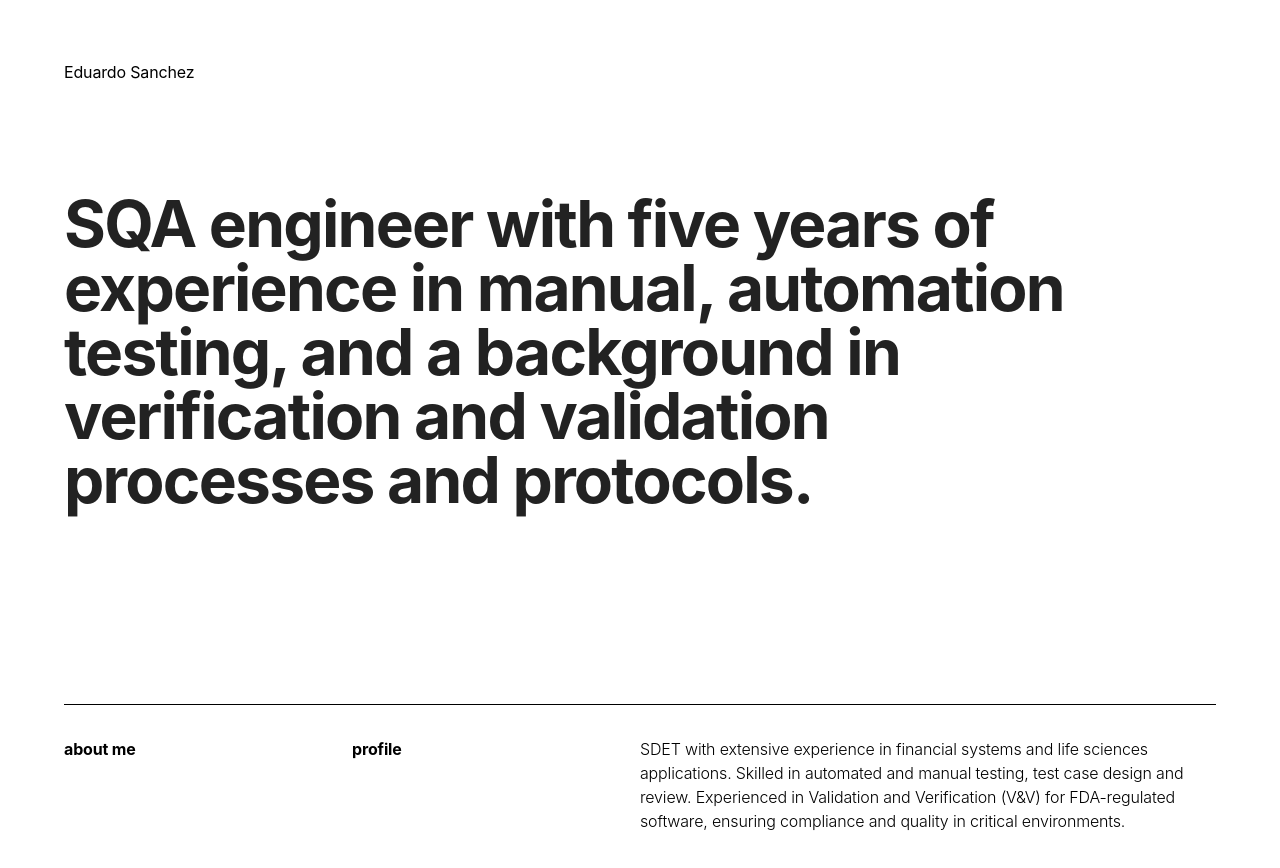
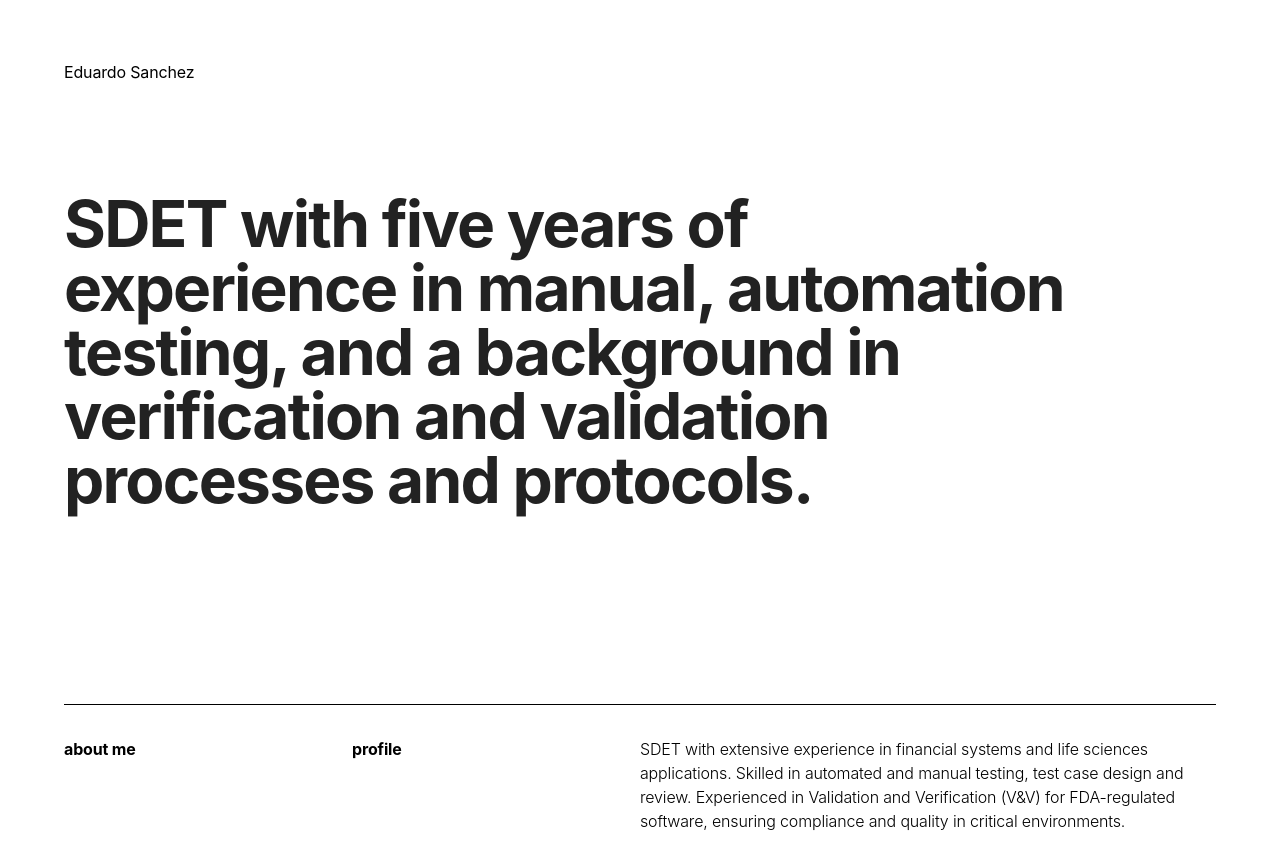
Before and after one commit to eduxsan/eduxsan, a plain HTML site: page index.html in a window 1280 px wide. Shown: the top 868 px of the page. Drawn offline with Linux system fonts and the light colour scheme.

Commit message:
Update job title in header from SQA Engineer to SDET for accuracy

```diff
--- a/index.html
+++ b/index.html
@@ -897,7 +897,7 @@
       // Get the existing element with id 'yoe'
       const header = document.getElementById("header");
 
-      header.innerHTML = '<span class="name">Eduardo Sanchez </span><span class="sr-only">is a </span><abbr>SQA</abbr> engineer with ' + elapsedYearsInWords + ' years of experience in manual, automation testing, and a background in verification and validation processes and protocols.'
+      header.innerHTML = '<span class="name">Eduardo Sanchez </span><span class="sr-only">is a </span><abbr>SDET</abbr> with ' + elapsedYearsInWords + ' years of experience in manual, automation testing, and a background in verification and validation processes and protocols.'
 
       return elapsedYearsInWords;
     }
```
